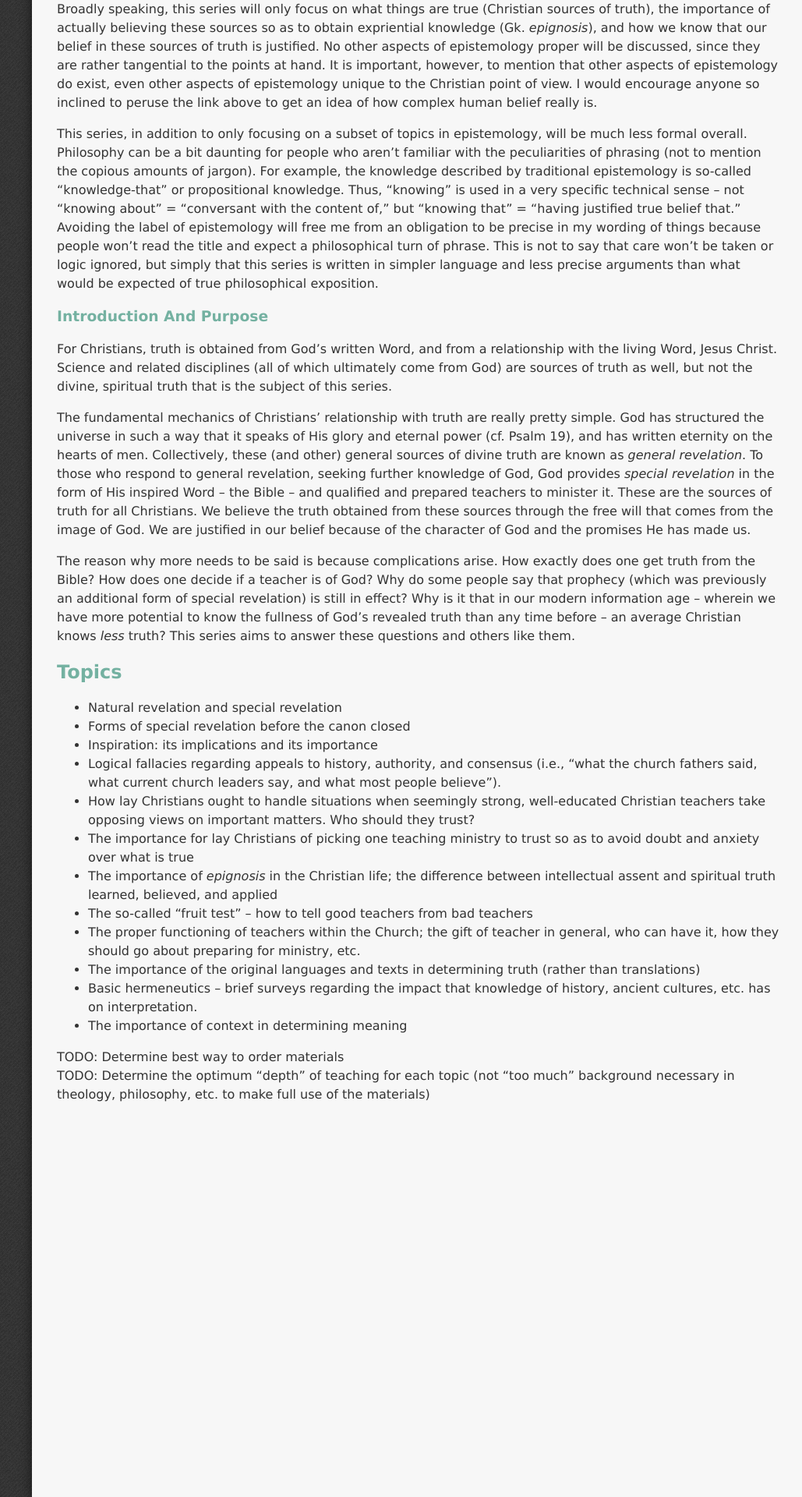
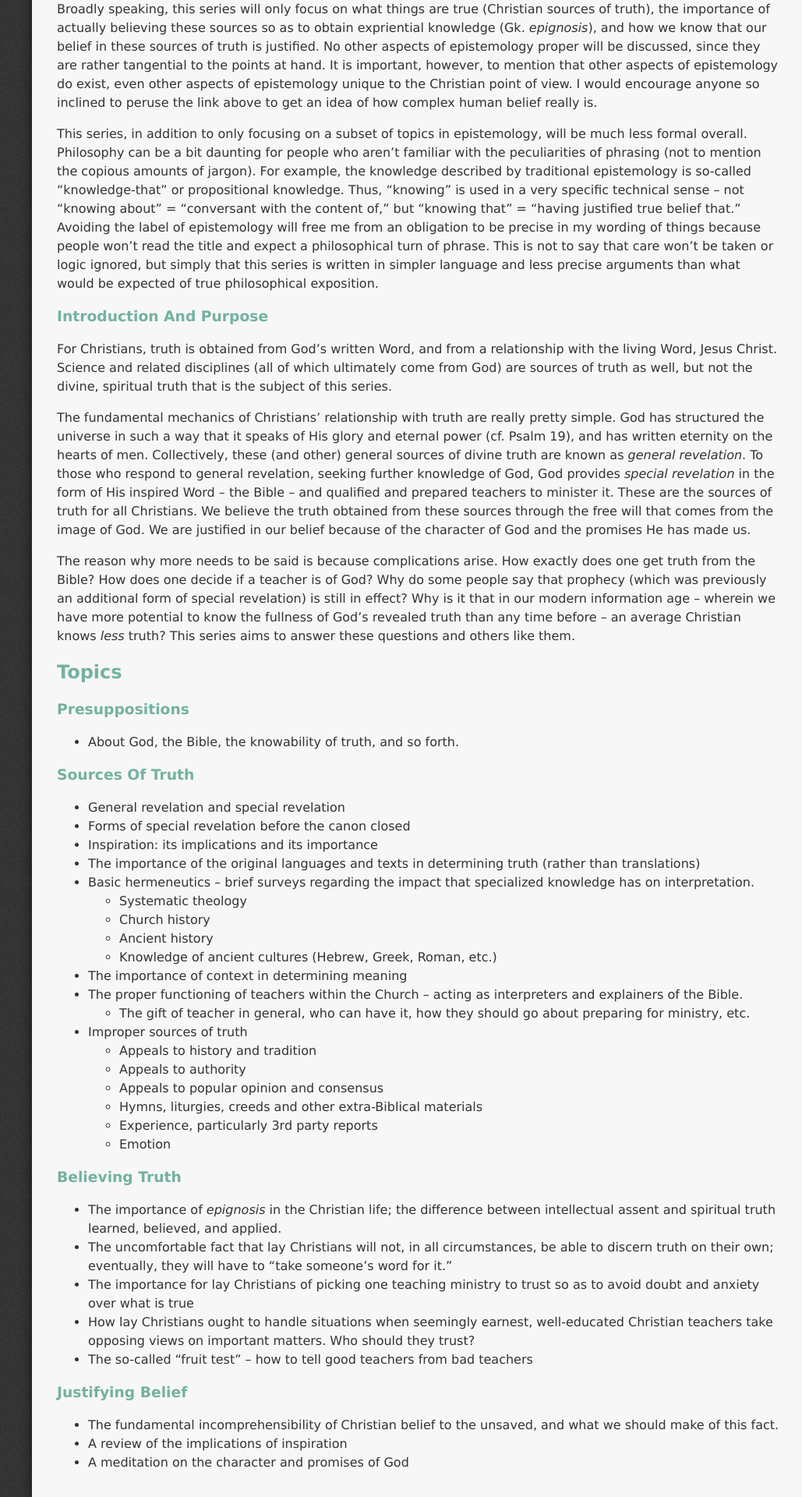
Before and after one commit to StevenTammen/chrya.com, a Jekyll site: the page built from studies/christians-and-truth.md, in a window 1280 px wide. Shown: the part 1173-3093 px from the top of the page at 78% size, without its empty margins (247-1276 px from the left). Built offline with Jekyll 4.4.1, drawn with Linux system fonts in a browser that asks for light colours.

Commit message:
Update christians-and-truth.md

```diff
--- a/studies/christians-and-truth.md
+++ b/studies/christians-and-truth.md
@@ -65,18 +65,42 @@ The reason why more needs to be said is because complications arise. How exactly
 
 ## Topics
 
-- Natural revelation and special revelation
+### Presuppositions
+
+- About God, the Bible, the knowability of truth, and so forth.
+
+### Sources Of Truth
+
+- General revelation and special revelation
 - Forms of special revelation before the canon closed
 - Inspiration: its implications and its importance
-- Logical fallacies regarding appeals to history, authority, and consensus (i.e., "what the church fathers said, what current church leaders say, and what most people believe").
-- How lay Christians ought to handle situations when seemingly strong, well-educated Christian teachers take opposing views on important matters. Who should they trust?
+- The importance of the original languages and texts in determining truth (rather than translations)
+- Basic hermeneutics -- brief surveys regarding the impact that specialized knowledge has on interpretation.
+   - Systematic theology
+   - Church history
+   - Ancient history
+   - Knowledge of ancient cultures (Hebrew, Greek, Roman, etc.)
+- The importance of context in determining meaning
+- The proper functioning of teachers within the Church -- acting as interpreters and explainers of the Bible.
+   - The gift of teacher in general, who can have it, how they should go about preparing for ministry, etc.
+- Improper sources of truth
+   - Appeals to history and tradition
+   - Appeals to authority
+   - Appeals to popular opinion and consensus
+   - Hymns, liturgies, creeds and other extra-Biblical materials
+   - Experience, particularly 3rd party reports
+   - Emotion
+
+### Believing Truth
+
+- The importance of *epignosis* in the Christian life; the difference between intellectual assent and spiritual truth learned, believed, and applied.
+- The uncomfortable fact that lay Christians will not, in all circumstances, be able to discern truth on their own; eventually, they will have to "take someone's word for it."
 - The importance for lay Christians of picking one teaching ministry to trust so as to avoid doubt and anxiety over what is true
-- The importance of *epignosis* in the Christian life; the difference between intellectual assent and spiritual truth learned, believed, and applied
+- How lay Christians ought to handle situations when seemingly earnest, well-educated Christian teachers take opposing views on important matters. Who should they trust?
 - The so-called "fruit test" -- how to tell good teachers from bad teachers
-- The proper functioning of teachers within the Church; the gift of teacher in general, who can have it, how they should go about preparing for ministry, etc.
-- The importance of the original languages and texts in determining truth (rather than translations)
-- Basic hermeneutics -- brief surveys regarding the impact that knowledge of history, ancient cultures, etc. has on interpretation.
-- The importance of context in determining meaning
 
-TODO: Determine best way to order materials
-TODO: Determine the optimum "depth" of teaching for each topic (not "too much" background necessary in theology, philosophy, etc. to make full use of the materials)
+### Justifying Belief
+
+- The fundamental incomprehensibility of Christian belief to the unsaved, and what we should make of this fact.
+- A review of the implications of inspiration
+- A meditation on the character and promises of God
```
